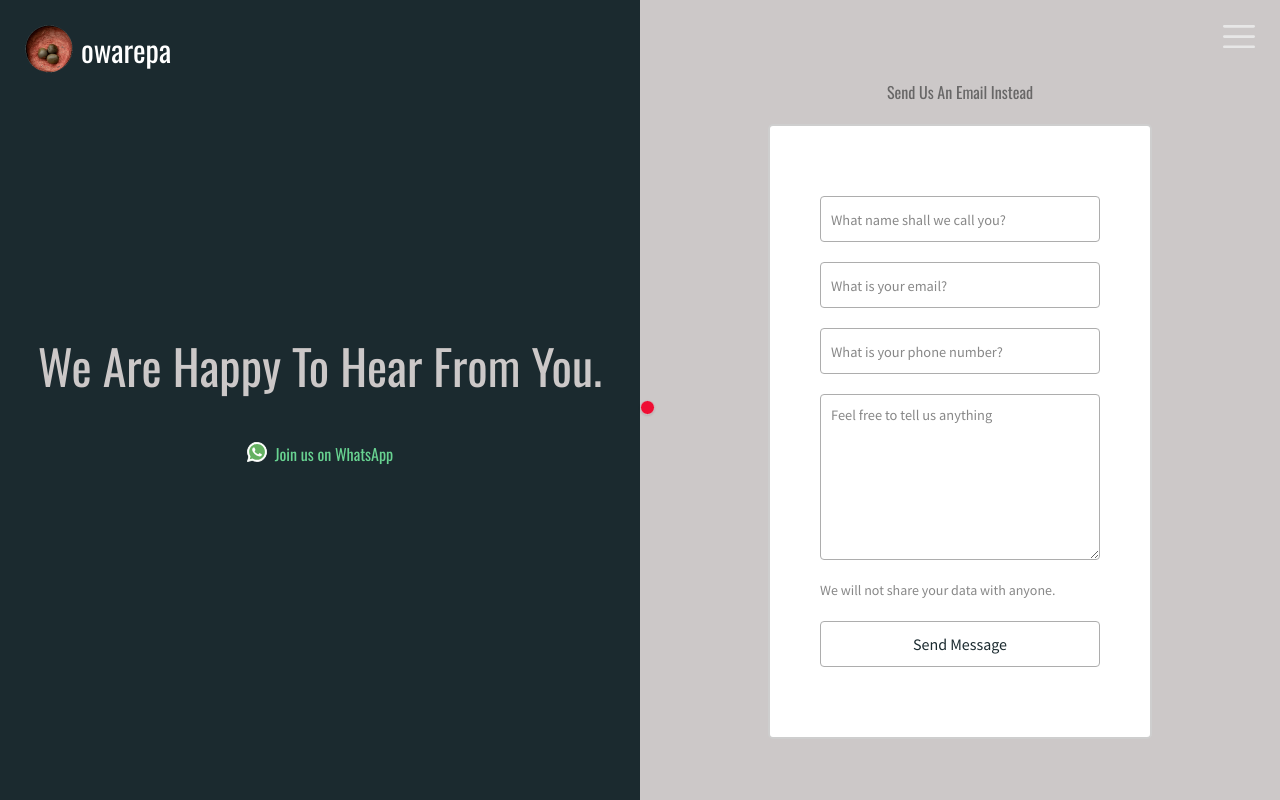
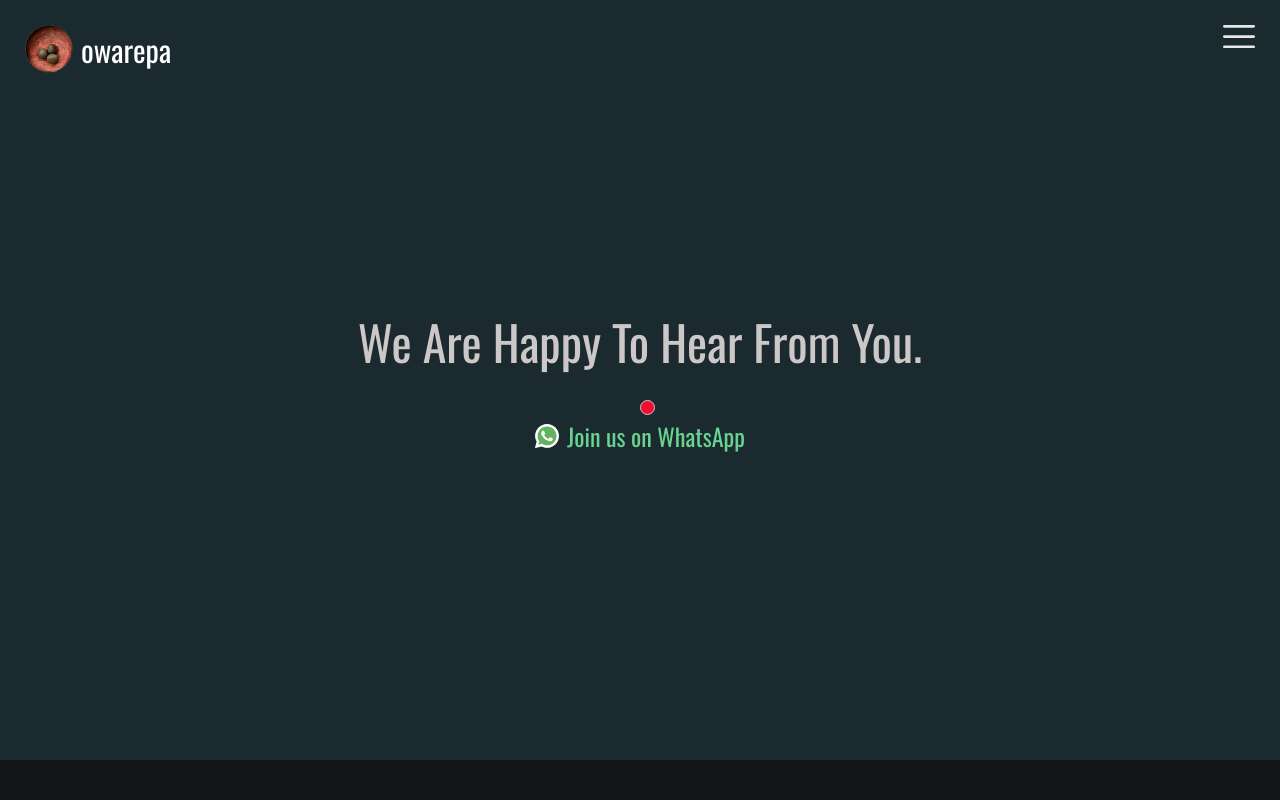
Before and after one commit to ebenKB/owarepa, a Next.js app: page /contact in a window 1280 px wide. Shown: the top 800 px of the page. Built offline with nearby package versions, Linux system fonts and the light colour scheme.

Commit message:
refactor contact form split contact form wrapper into two sections

```diff
--- a/components/ContactForm.js
+++ b/components/ContactForm.js
@@ -4,7 +4,7 @@ import styles from '../styles/contact.module.css';
 const ContactForm = () => {
   return (
     <div>
-      <div className="text-center mt-20 capitalize">Send us an email instead</div>
+      <div className="text-center text-2xl mt-20 capitalize">Send us an email instead</div>
       <div className={styles.contact_form}>
         <form action="">
           <input type="text" className="text" placeholder="What name shall we call you?" />
--- a/pages/contact.js
+++ b/pages/contact.js
@@ -31,15 +31,15 @@ const Contact = () => {
         <Navigation />
         <Layout>
           <div className={Contactstyles.contactWrapper}>
-            <div className={`flex flex-wrap ${Contactstyles.contactWrapper_content} w-full`}>
+            <div className={`${Contactstyles.contactWrapper_content} w-full`}>
               <div className={`${Contactstyles.contact_wrapper} ${Contactstyles.contact_intro_wrapper} flex-none md:flex-1 lg:flex-1 xl:flex-1 animate__animated animate__slideInDown`}>
                 <div className={`${Contactstyles.contact_wrapper} ${Contactstyles.contact_intro} text-center m-auto`}>
-                  <h1 className="capitalize text-5xl">We are happy to hear from you.</h1>
+                  <h1 className="capitalize text-3xl md:text-5xl">We are happy to hear from you.</h1>
                   <div className="mt-10 text-center inline-flex">
                     <Link href="https://chat.whatsapp.com/D5RiDmlWcd16CK4RJtt6eH" passHref>
-                      <a className="flex text-green-400" target="_blank">
-                        <span><img src="/whatsapp.svg" alt="" className="w-5 mr-2"/></span>
-                        <span>Join us on WhatsApp</span>
+                      <a className="flex items-center text-green-400" target="_blank">
+                        <span><img src="/whatsapp.svg" alt="" className="w-6 mr-2"/></span>
+                        <span className="text-2xl">Join us on WhatsApp</span>
                       </a>
                     </Link>
                   </div>
--- a/styles/contact.module.css
+++ b/styles/contact.module.css
@@ -1,5 +1,6 @@
 .contactWrapper {
-  background:  var(--off-white);
+  /* background:  var(--off-white); */
+  background: var(--black);
   position: relative;
   width: 100%;
   min-height: 100vh;
@@ -11,7 +12,8 @@
   margin-left: auto;
   margin-right: auto;
   min-height: 100vh;
-  color: var(--faint);
+  /* color: var(--faint); */
+  color: var(--off-white);
 }
 
 .contact_wrapper {
@@ -23,15 +25,16 @@
 .contact_form {
   border: 2px solid rgb(206, 206, 206);
   border-radius: 4px;
-  width: 60%;
+  /* width: 60%; */
+  width: 600px;
   margin-left: auto;
   margin-right: auto;
   margin-top: 20px;
-  margin-bottom: 30px;
+  margin-bottom: 60px;
   min-height: 600px;
   border-radius: 5px;
   background: white;
-  padding: 50px;
+  padding: 60px;
   font-family: 'Source Sans Pro', sans-serif;
   color: #888;
   position: relative;
@@ -73,7 +76,7 @@
 }
 
 .contact_intro_wrapper {
-  min-height: 100vh;
+  min-height: 95vh;
   display: flex;
   color: var(--off-white);
 }
```
